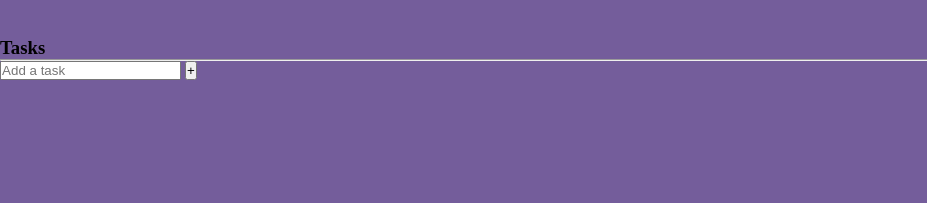
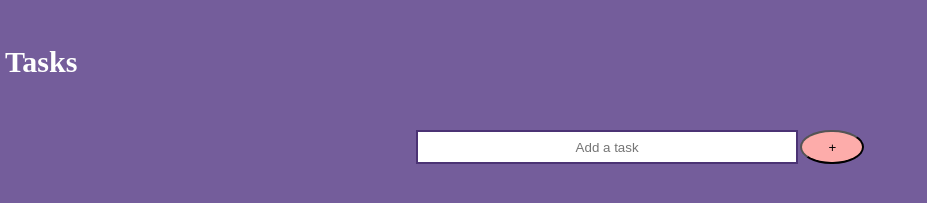
Before and after one commit to Kaashish1111/TODO-Application, a plain HTML site: page index.html in a window 1280 px wide. Shown: the part 203-406 px from the top of the page, without its empty margins (0-927 px from the left). Drawn offline with Linux system fonts and the light colour scheme.

Commit message:
more changes

```diff
--- a/index.html
+++ b/index.html
@@ -13,9 +13,15 @@
         </nav>
     <div id="tasks">
         <h3>Tasks</h3>
-        <hr>
-        <input type="text" placeholder="Add a task"></input>
-        <button type="button">+</button>
+        <div id="addatask">
+            <input type="text" placeholder="Add a task" class="ipt_text"></input>
+            <button type="button" id="btn">+</button>
+        </div>
+        <br>
+        <ul>
+
+        </ul>
+    </div>
     </div>
     <script src="./app.js"></script>
 </body>
--- a/style.css
+++ b/style.css
@@ -11,9 +11,9 @@ html,body{
 #main{
     height: 100%;
     width: 100%;
-    overflow: hidden;
     padding:0.1px;
     background-color: #745D9B;
+    overflow-x: hidden;
 }
 nav{
     height: 20vh;
@@ -23,8 +23,50 @@ nav{
     align-items: center;
     justify-content: center;
     margin:5vh;
-    overflow-x: hidden;
 }
 .logo{
     height: 100%;
 }
+#tasks{
+    height: 60vh;
+    width: 100%;
+    /* background-color: red; */
+    display: flex;
+    align-items: center;
+    /* justify-content: center; */
+    flex-direction: column;
+}
+h3{
+    width: 100%;
+    color:#FEFFFE;
+    font-size: 30px;
+    margin: 3px;
+    padding: 5px;
+}
+#addatask{
+    height: 15vh;
+    width: 100%;
+    display: flex;
+    align-items: center;
+    justify-content: center;
+    /* background-color: rgb(15, 153, 118); */
+    padding: 2px;
+}
+.ipt_text{
+    width: 30%;
+    height: 30%;
+    margin-right: 2px;
+    border: 2px solid #4b3374;
+
+}
+.ipt_text::placeholder{
+    text-align: center;
+}
+
+#btn{
+    height: 30%;
+    width: 5%;
+    border-radius: 50%;
+    background-color: #FDACAA;
+    border-color: none;
+}
```
